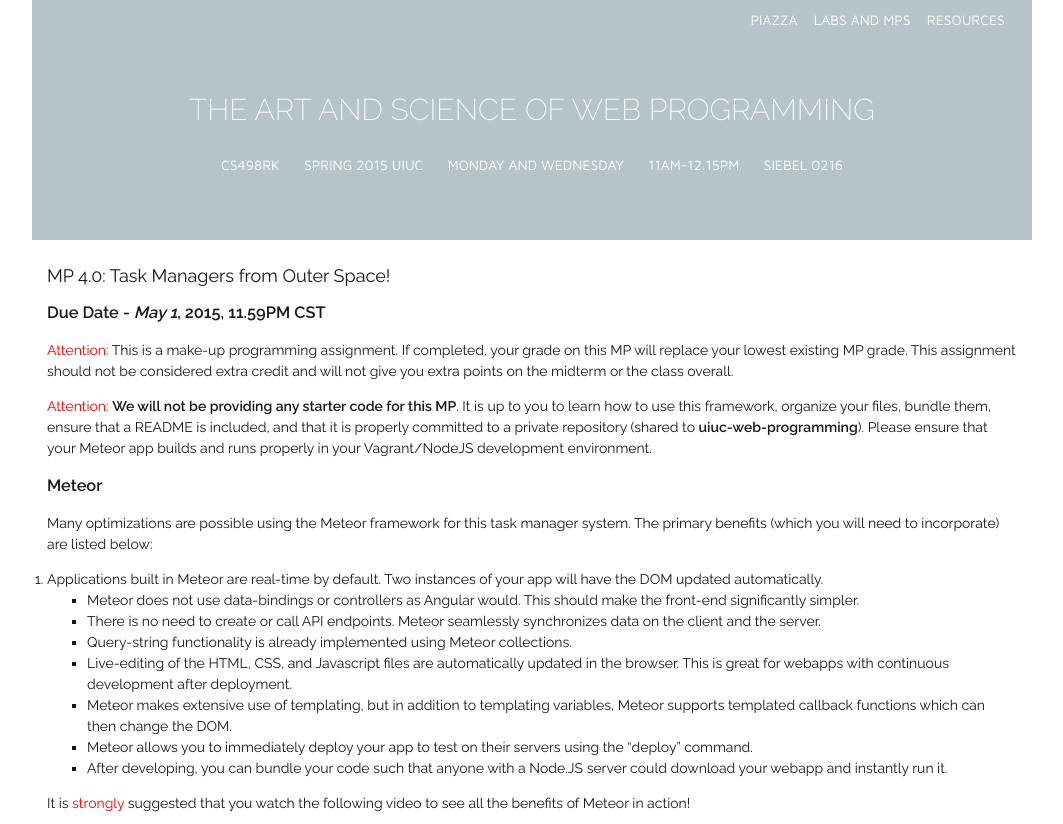
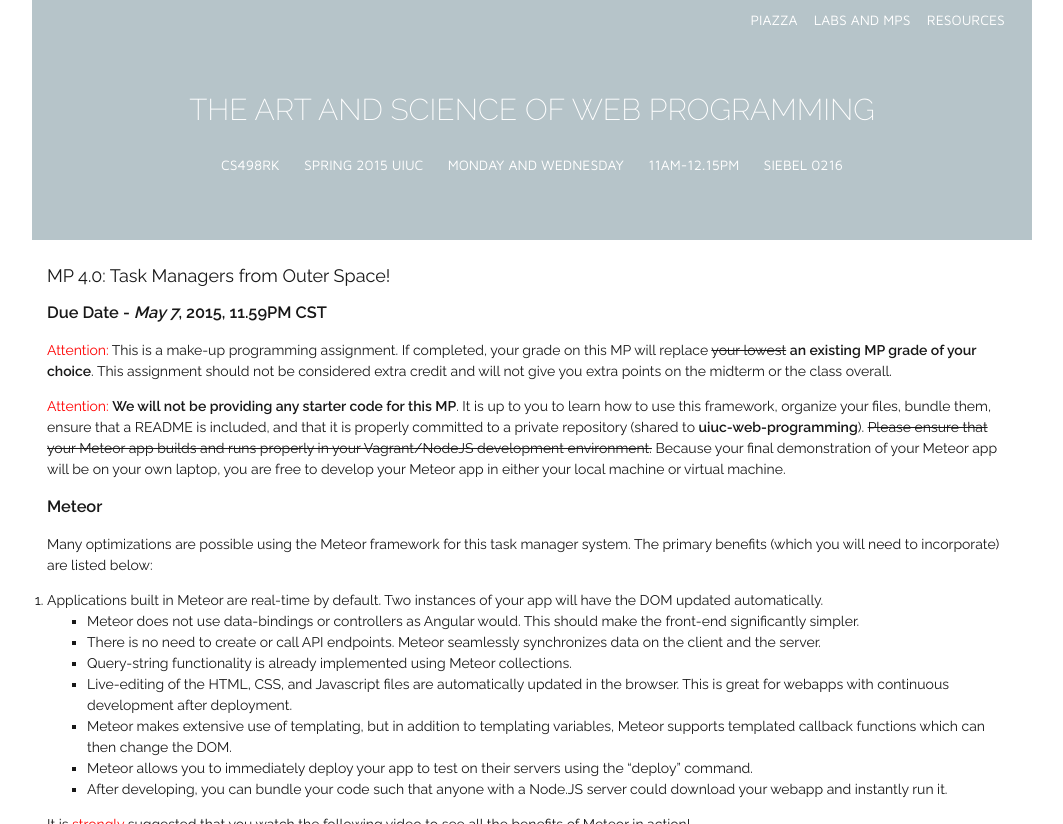
Before and after one commit to biplabdeka/fa2016, a Jekyll site: the page built from _posts/2015-4-10-Makeup.md, in a window 1280 px wide and 900 px high, cut to the strip 0-824 px from the top of the window. Shown: the whole strip, without its empty margins (108-1171 px from the left). Built offline with Jekyll 4.4.1, drawn with Linux system fonts in a browser that asks for light colours; nearby versions of some CDN libraries; Markdown is read by kramdown in place of the engine named in the settings; some of the changed text lies outside the part shown.

Commit message:
Updated MP4 spec and pushed the deadline.

````diff
--- a/_posts/2015-4-10-Makeup.md
+++ b/_posts/2015-4-10-Makeup.md
@@ -1,14 +1,15 @@
 ---
 layout: default
 title: "MP 4.0: Task Managers from Outer Space!"
-due: May 1, 11.59PM CST
+due: May 7, 11.59PM CST
 <!-- permalink: lab1.html -->
 ---
-### Due Date - *May 1*, 2015, 11.59PM CST
+### Due Date - *May 7*, 2015, 11.59PM CST
 
-<span style="color: red">Attention:</span> This is a make-up programming assignment. If completed, your grade on this MP will replace your lowest existing MP grade. This assignment should not be considered extra credit and will not give you extra points on the midterm or the class overall.
+<span style="color: red">Attention:</span> This is a make-up programming assignment. If completed, your grade on this MP will replace ~~your lowest~~ **an existing MP grade of your choice**. This assignment should not be considered extra credit and will not give you extra points on the midterm or the class overall.
 
-<span style="color: red">Attention:</span> **We will not be providing any starter code for this MP**. It is up to you to learn how to use this framework, organize your files, bundle them, ensure that a README is included, and that it is properly committed to a private repository (shared to **uiuc-web-programming**). Please ensure that your Meteor app builds and runs properly in your Vagrant/NodeJS development environment.
+<span style="color: red">Attention:</span> **We will not be providing any starter code for this MP**. It is up to you to learn how to use this framework, organize your files, bundle them, ensure that a README is included, and that it is properly committed to a private repository (shared to **uiuc-web-programming**). ~~Please ensure that your Meteor app builds and runs properly in your Vagrant/NodeJS development environment.~~ Because your final demonstration of your Meteor app
+will be on your own laptop, you are free to develop your Meteor app in either your local machine or virtual machine.
 
 ###Meteor
 
@@ -108,3 +109,7 @@ git push origin master
 ```
 
 You should now have an `mp4` folder in your source directory which has been pushed to your Github **mp4** repository.
+
+###Demo Details
+
+**You must RSVP for your Meteor app demo through this [Google form](https://docs.google.com/forms/d/13m31IQOM7_j5N5MNHPsO9Bg6BIU6Upj_WXTvRPrfaUQ/viewform)**. At a later time, you will be asked to select a time to demo your Meteor app on May 7, 2015 (Reading Day). Demos will be given at _a location TBD_ to a CS498RK course staff member. All of the requirements and functionality of MP3 and those listed above will be tested for on-the-spot.
````
